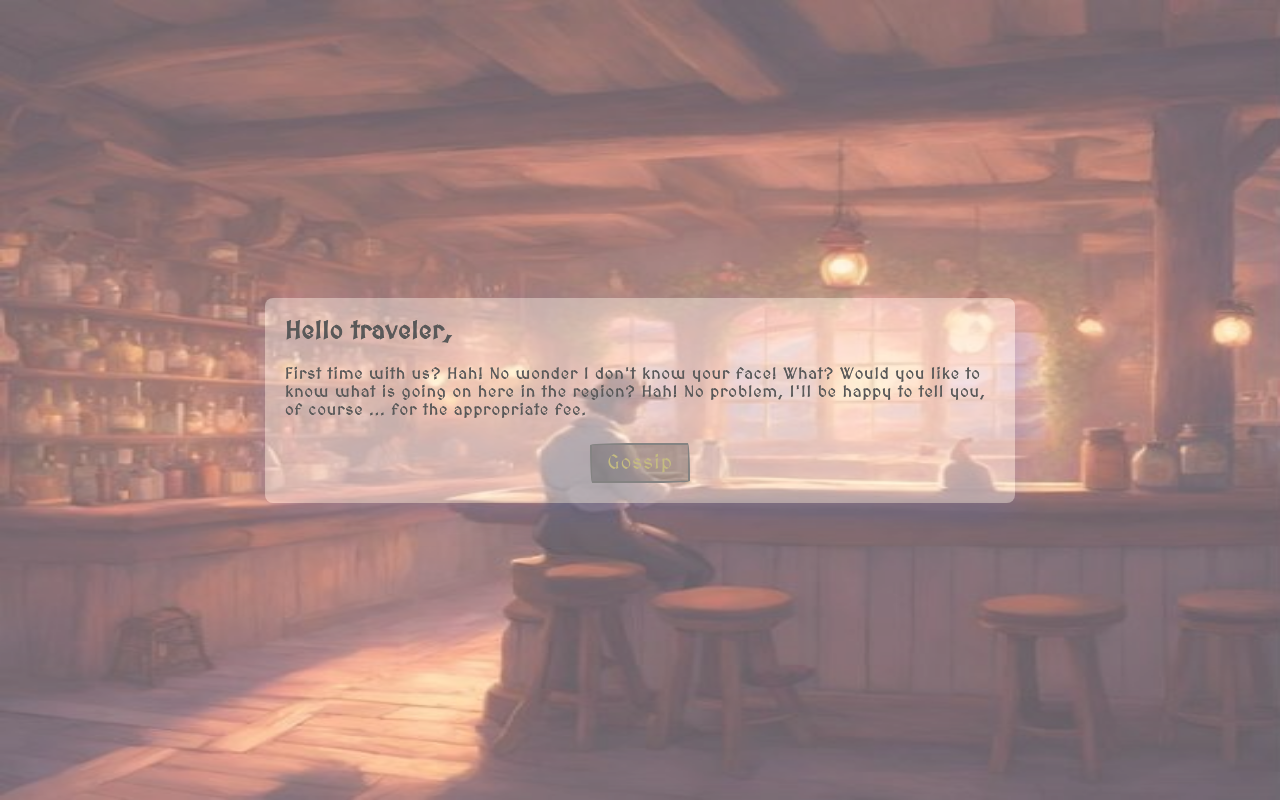
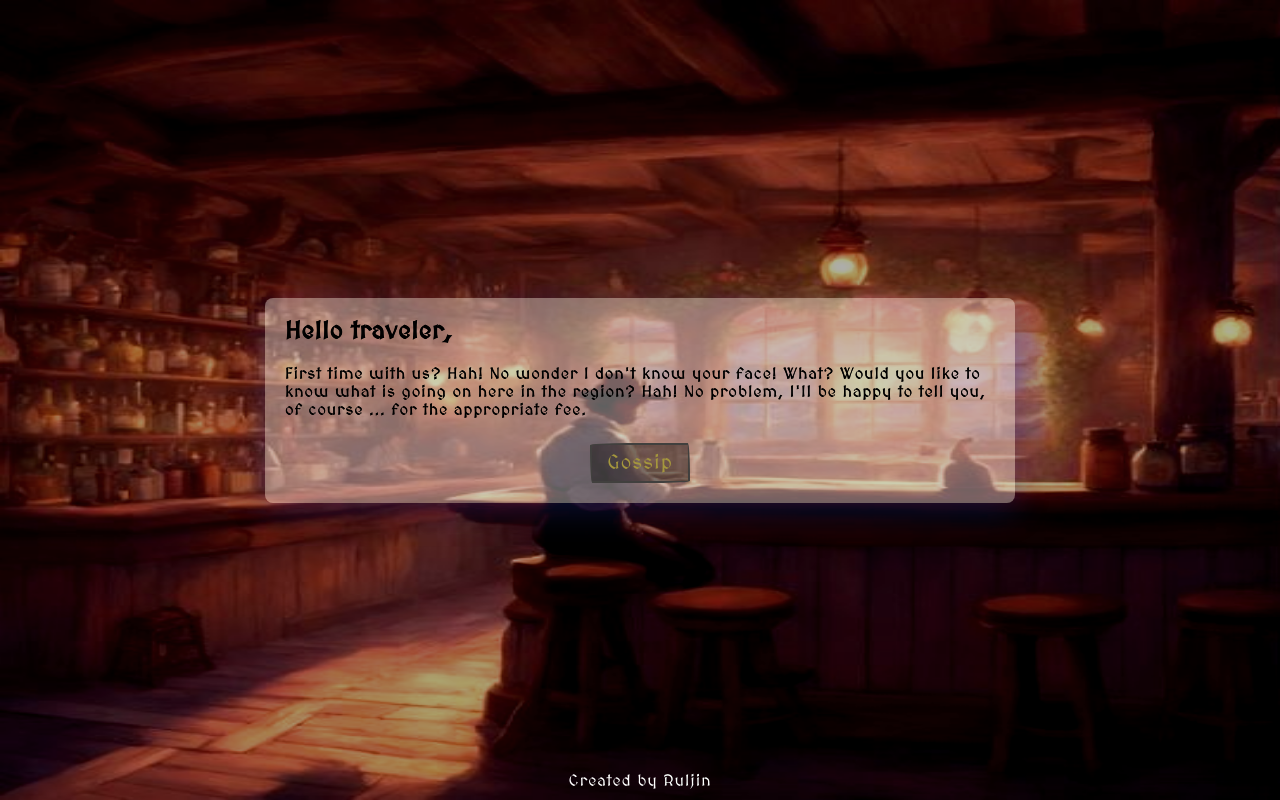
Before and after one commit to ruljin/fantasy-tavern-gossip-generator, a React (Vite) app: page / in a window 1280 px wide. Built offline with nearby package versions, Linux system fonts and the light colour scheme.

Commit message:
feat(page): change Page component styles

```diff
--- a/src/layout/page/Page.module.css
+++ b/src/layout/page/Page.module.css
@@ -1,11 +1,56 @@
 .page {
-	display: flex;
-	align-items: center;
-	justify-content: center;
-	width: 100vw;
-	height: 100vh;
-	color: black;
-	background-image: url("../../assets/background.JPG");
-	background-size: 100vw 100vh;
-	filter: opacity(0.65);
+  position: relative;
+  align-items: center;
+  justify-content: center;
+  display: flex;
+  height: calc(100dvh - 20px);
+  padding: 10px;
+  color: black;
 }
+
+.page::before {
+  content: "";
+  position: absolute;
+  z-index: -1;
+  width: 100%;
+  height: 100%;
+  filter: contrast(1.4) grayscale(0.15) brightness(0.68);
+  background-image: url("../../assets/background.JPG");
+  background-size: 220% 100%;
+  background-position-x: -210px;
+  background-repeat: no-repeat;
+}
+
+@media screen and (min-width: 361px) {
+  .page::before {
+    background-size: 125% 100%;
+    background-position-x: -75px;
+  }
+}
+
+@media screen and (min-width: 769px) {
+  .page::before {
+    background-size: 100% 100%;
+    background-position-x: 0;
+  }
+}
+
+.page__footer {
+  position: absolute;
+  bottom: 10px;
+  font-size: var(--font-regular);
+  color: var(--color-white);
+  letter-spacing: var(--letter-spacing);
+}
+
+.page__footer--link {
+  transition: ease 0.2s;
+  text-shadow: 0.2px 0 var(--color-black);
+  text-decoration: none;
+  color: var(--color-white);
+}
+
+.page__footer--link:hover {
+  text-shadow: 0.2px 0 var(--color-black);
+  color: var(--color-primary);
+}
--- a/src/layout/page/Page.tsx
+++ b/src/layout/page/Page.tsx
@@ -3,9 +3,22 @@ import type { ReactNode } from "react";
 import styles from "./Page.module.css";
 
 export interface PageProps {
-	children: ReactNode;
+  children: ReactNode;
 }
 
 export const Page = ({ children }: PageProps) => (
-	<main className={styles.page}>{children}</main>
+  <main className={styles.page}>
+    {children}
+    <footer className={styles.page__footer}>
+      Created by{" "}
+      <a
+        className={styles["page__footer--link"]}
+        href="https://github.com/ruljin"
+        rel="noreferrer"
+        target="_blank"
+      >
+        Ruljin
+      </a>
+    </footer>
+  </main>
 );
```
Also changed, not shown: .prettierrc.json.
